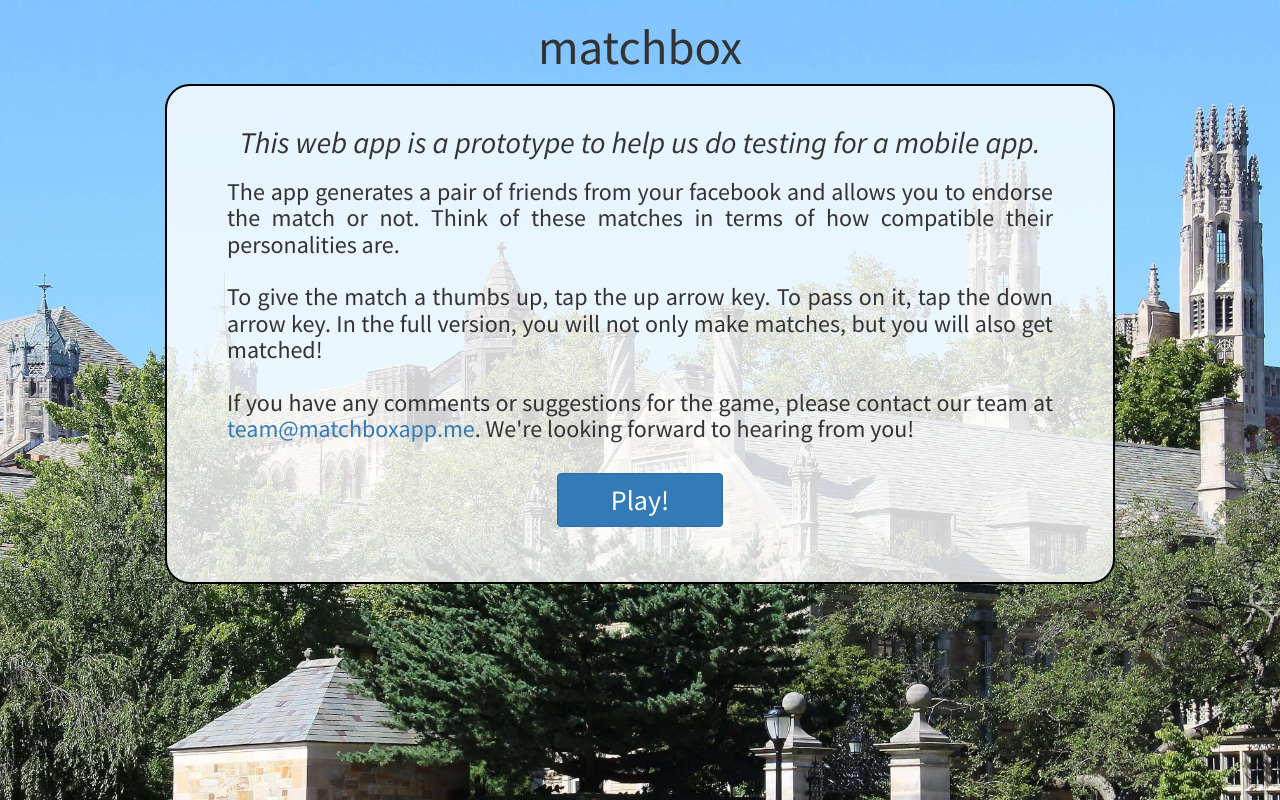
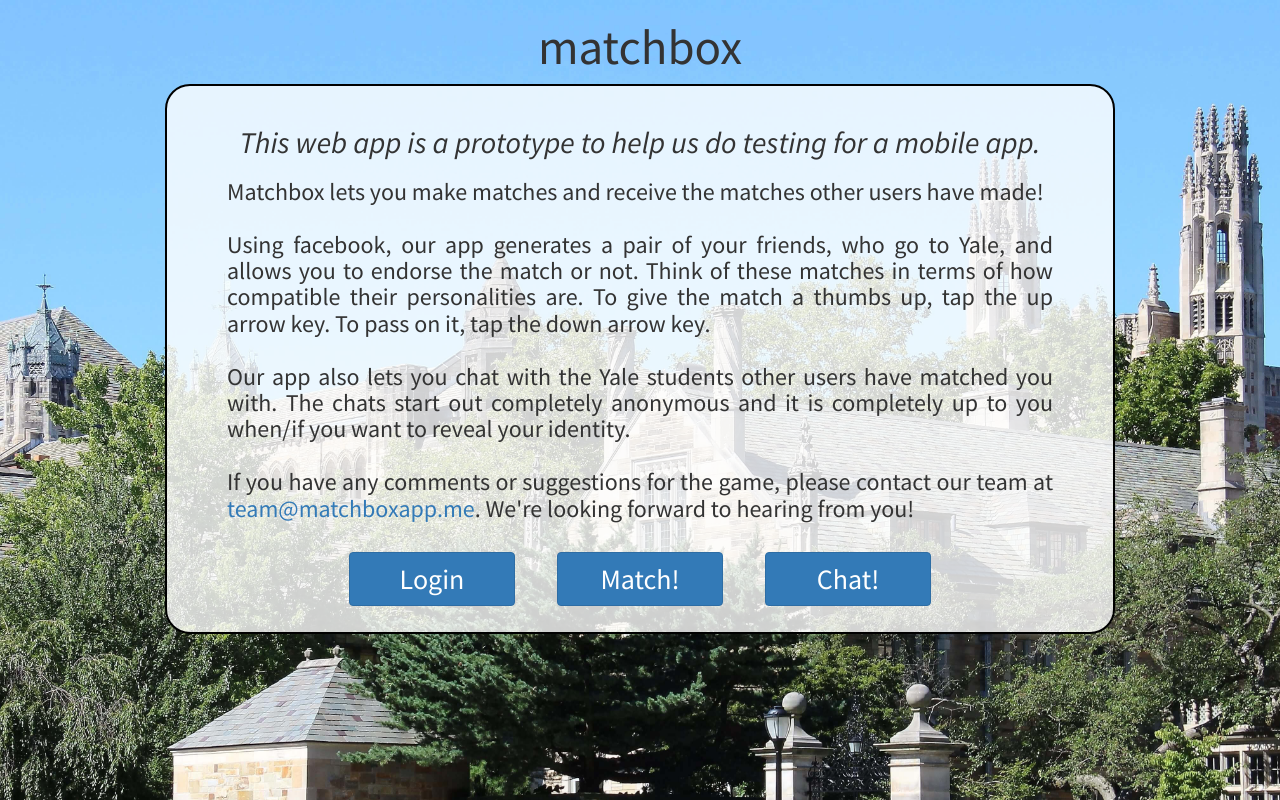
Before and after one commit to squarethecircle/matchbox-private, a Flask app: page / in a window 1280 px wide. Run offline with Flask 2, Linux system fonts and the light colour scheme; parts of the project's set-up code (start-up, migrations or seed data) failed here and were passed over; some libraries are stand-ins or nearby versions.

Commit message:
updated landing page

```diff
--- a/app/templates/landingpage.html
+++ b/app/templates/landingpage.html
@@ -5,19 +5,23 @@
 		<h1 class="title">
         	matchbox
       	</h1>
-      	<div class="hero-unit bottom" style="width:950px;height:500px">
+      	<div class="hero-unit bottom" style="width:950px;height:550px">
       		<h2>
       			<i>This web app is a prototype to help us do testing for a mobile app. </i>
       		</h2>
       		<h3 style="text-align:justify;text-justify:inter-word">
-      			The app generates a pair of friends from your facebook and allows you to endorse the match or not. Think of these matches in terms of how compatible their personalities are.
+      			Matchbox lets you make matches and receive the matches other users have made!
+                        <br><br>
+                        Using facebook, our app generates a pair of your friends, who go to Yale, and allows you to endorse the match or not. Think of these matches in terms of how compatible their personalities are. To give the match a thumbs up, tap the up arrow key. To pass on it, tap the down arrow key.
       			<br><br>
-      			To give the match a thumbs up, tap the up arrow key. To pass on it, tap the down arrow key.  In the full version, you will not only make matches, but you will also get matched!
+      			Our app also lets you chat with the Yale students other users have matched you with. The chats start out completely anonymous and it is completely up to you when/if you want to reveal your identity.
       			<br><br>
       			If you have any comments or suggestions for the game, please contact our team at <a href="mailto:team@matchboxapp.me">team@matchboxapp.me</a>.  We're looking forward to hearing from you!
       	</h3>
       	<div>
-      	<a href="/login" class="btn btn-primary">Play!</a>
+            <a href="/login" class="btn btn-primary">Login</a>
+      	<a href="/match" class="btn btn-primary">Match!</a>
+            <a href="/chat" class="btn btn-primary">Chat!</a>
       </div>
       	</div>
 {% endblock %}
```
